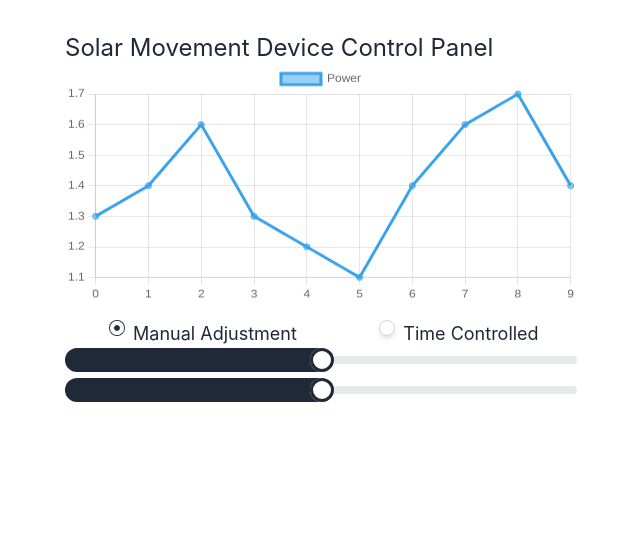
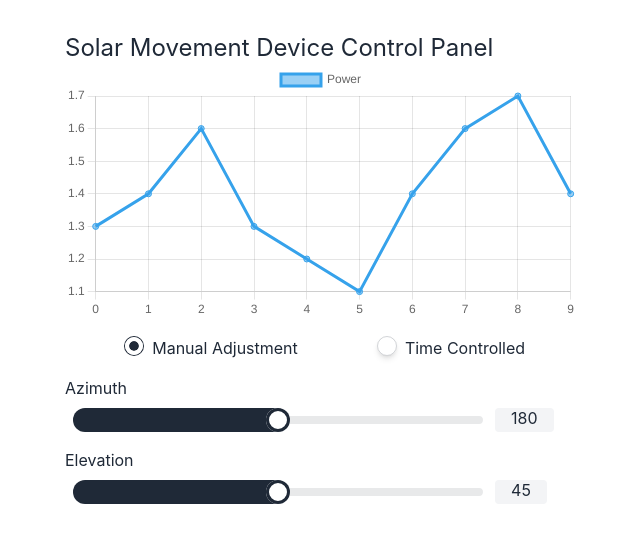
Before and after one commit to CallumR2/UNIHACK_SMD, a plain HTML site: page Website/index.html in a window 1280 px wide. Both pictures are taken after a click on the radio button "Manual Adjustment". Shown: the whole page, without its empty margins (319-959 px from the left). Drawn offline with nearby package versions, Linux system fonts and the light colour scheme; no server answers; files whose address does not match are found by name.

Commit message:
Better Improvements

```diff
--- a/Website/index.html
+++ b/Website/index.html
@@ -42,36 +42,47 @@
 
 <body class="mx-96 my-8">
     <h1 class="text-2xl">Solar Movement Device Control Panel</h1>
-    <canvas class="pb-4" id="voltChart"></canvas>
-    <div class="grid grid-cols-2">
+    <canvas class="" id="voltChart"></canvas>
+    <div class="grid grid-cols-2 p-4">
         <!-- <label for="control_mode">Pick a control mode:</label> -->
         <div class="flex justify-center">
-            <input class="h-4 w-4 shadow-md ml-5 radio align-top inline-block" type="radio" id="manual" onclick="change_mode()" name="control_mode">
-            <label class="pl-2 text-lg align-top inline-block" for="manual">Manual Adjustment</label>
+            <input class="radio-sm shadow-md ml-5 radio flex align-middle" type="radio" id="manual" onclick="change_mode()" name="control_mode">
+            <label class="pl-2 text-md align-top inline-block" for="manual">Manual Adjustment</label>
         </div>
         <div class="flex justify-center">
-            <input class="h-4 w-4 shadow-md ml-5 radio align-middle inline-block" type="radio" id="auto" onclick="change_mode()" name="control_mode">
-            <label class="pl-2 text-lg align-top inline-block" for="auto">Time Controlled</label>
+            <input class="radio-sm shadow-md ml-5 radio flex align-middle" type="radio" id="auto" onclick="change_mode()" name="control_mode">
+            <label class="pl-2 text-md align-top inline-block" for="auto">Time Controlled</label>
         </div>
     </div>
 
     <div id="manualControls">
-        <input class="w-full range" onmouseup="handleXServo()" id="xDeg" type="range" min="0" max="255"></input>
-        <input class="w-full range" onmouseup="handleYServo()" id="yDeg" type="range" min="0" max="255"></input>
+        <div>Azimuth</div>
+        <div class="pb-2">
+            <input class="w-4/5 range m-2" onmouseup="handleXServo()" id="xDeg" type="range" min="0" max="360"></input>
+            <span class="bg-gray-100 rounded pb-1 px-4 h-full bottom-2 relative" id="aziVal">180</span>
+        </div>
+        <div>Elevation</div>
+        <div class="pb-2">
+            <input class="w-4/5 range m-2" onmouseup="handleYServo()" id="yDeg" type="range" min="0" max="90"></input>
+            <span class="bg-gray-100 rounded pb-1 px-4 h-full bottom-2 relative" id="elevVal">45</span>
+        </div>
+
     </div>
 
     <div id="autoControls">
-        <div class="grid grid-cols-3">
-            <div class="flex label justify-center">
-                <span>Location: </span>
-                <span class="" id="locationDiv">...</span>
+        <div class="grid grid-cols-2">
+            <div class="flex label justify-center h-full">
+                <div class="bg-gray-100 rounded px-4 py-2">
+                    <span>Location: </span>
+                    <span  id="locationDiv">...</span>
+                </div>
             </div>
 
-            <div class="flex justify-center col-span-2 ">
+            <div class="flex justify-center">
                 <div class="flex align-middle">
-                    <input class="" id="time_input" type="datetime-local"></input>
+                    <input class="bg-gray-100 rounded px-2 py-0 h-10 mt-2" id="time_input" type="datetime-local"></input>
                 </div>
-                <input class="checkbox checkbox-md mt-3" id="time_check" type="checkbox" onclick='handle_time_input()' value='Set to current Time'></input>
+                <input class="checkbox checkbox-md mt-4 mx-2" id="time_check" type="checkbox" onclick='handle_time_input()' value='Set to current Time'></input>
             </div>
         </div>
 
--- a/Website/src/components.js
+++ b/Website/src/components.js
@@ -1,12 +1,11 @@
 const handleXServo = () => {
     // socket.emit()
     console.log(document.getElementById('xDeg').value)
+    document.getElementById('aziVal').innerHTML = document.getElementById('xDeg').value
 }
 const handleYServo = () => {
-    if (document.getElementById('movementCheck').checked) {
-        socket.emit()
-        console.log(document.getElementById('yDeg').value)
-    }
+    console.log(document.getElementById('yDeg').value)
+    document.getElementById('elevVal').innerHTML = document.getElementById('yDeg').value
 }
 
 function change_mode() {
```
Also changed, not shown: Website/tailwind.config.js (+7 -1 lines).
